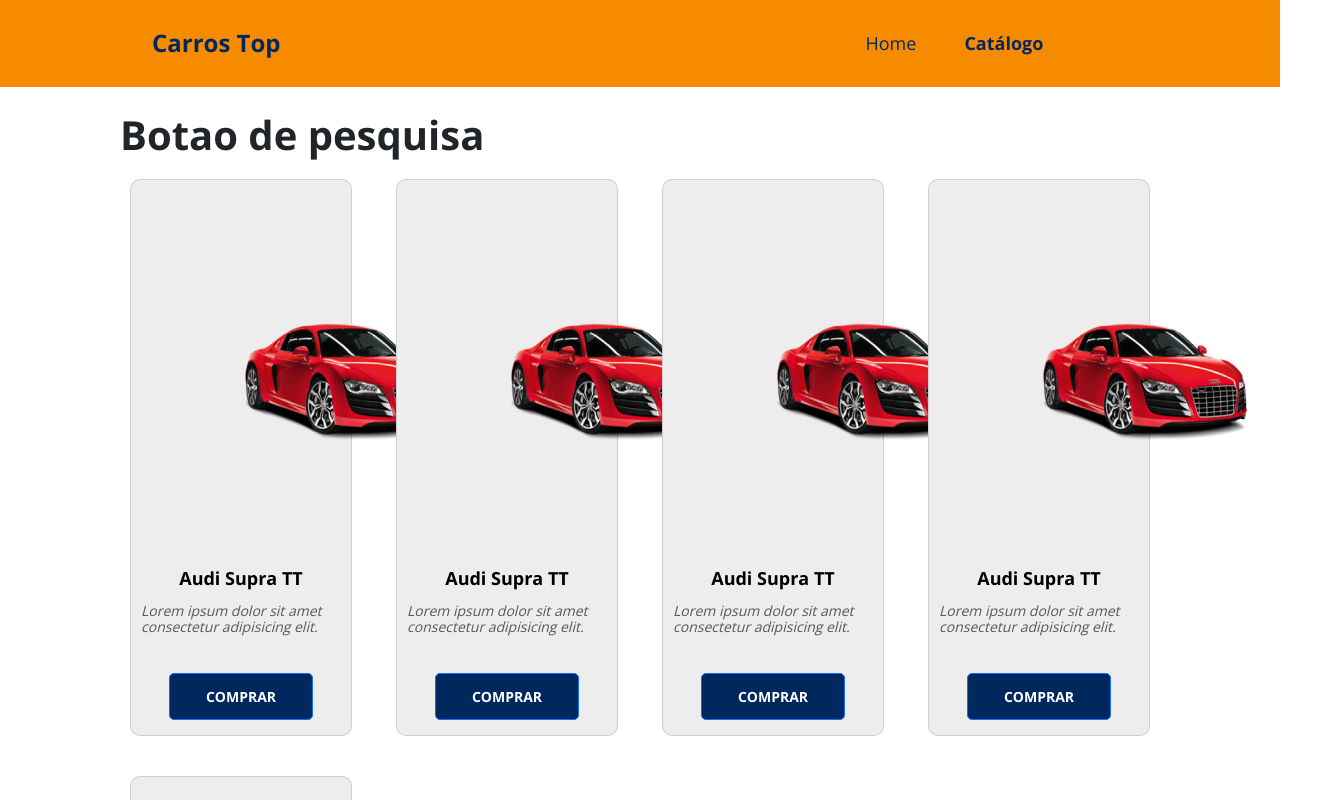
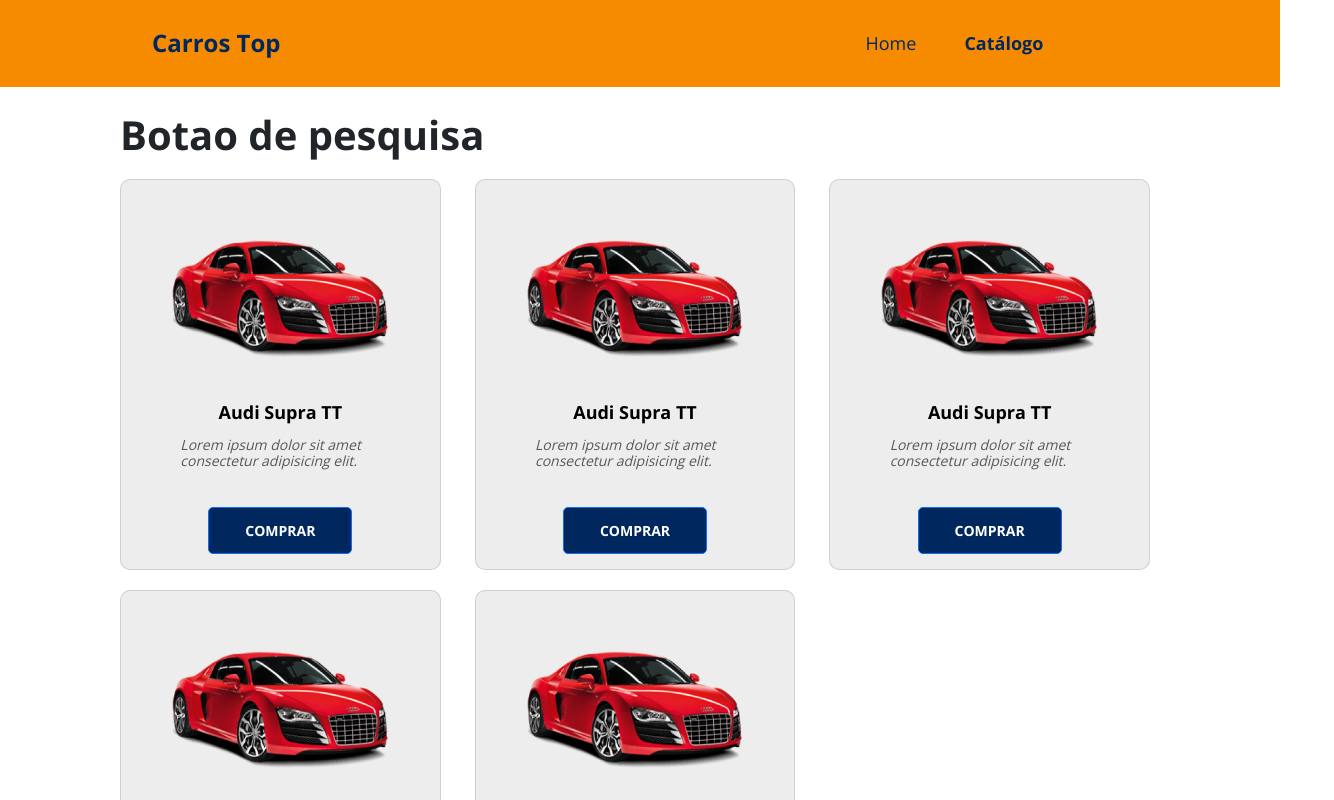
Before and after one commit to alexsandro-cristiano/desafio-layout, a React (Create React App) app: page /products in a window 1280 px wide. Shown: the top 800 px of the page, 1334 px wide, since content can reach past the window. Built offline with nearby package versions, Linux system fonts and the light colour scheme.

Commit message:
cartao de produto finalizado e responsivo

```diff
--- a/src/components/ProductCard/style.css
+++ b/src/components/ProductCard/style.css
@@ -2,26 +2,33 @@
     box-shadow: none;
     display: flex;
     flex-direction: column;
-    margin: 20px 10px;
+    margin-top: 20px;
+    margin-right: 10px;
+
 }
+
 .topCard {
     padding: 14px 43px 8px;
 }
+
 .topCard img {
     padding: 0;
     width: 100%;
 }
+
 .bottomCard {
     display: flex;
     flex-direction: column;
     align-items: center;
     padding-bottom: 15px;
 }
+
 .bottomCard h6 {
     color: #000;
     font-size: 18px;
     font-weight: 700;
 }
+
 .bottomCard .subtitle {
     font-style: italic;
     font-size: 14px;
@@ -34,9 +41,15 @@
     color: #585858;
     width: 200px;
 }
+
 @media (min-width: 1200px) {
+    .card {
+        box-shadow: none;
+        display: flex;
+        flex-direction: column;
+    }
     .topCard img {
-        padding: 0;
-        width: 221px;
+        margin: 0;
+
     }
 }
--- a/src/pages/Catalogo/index.tsx
+++ b/src/pages/Catalogo/index.tsx
@@ -5,19 +5,19 @@
     <div className="container my-4 ">
       <h1>Botao de pesquisa</h1>
       <div className="row">
-        <div className="col-sm-6 col-lg-4 col-xl-3">
+        <div className="col-sm-6 col-lg-4 col-xl-4">
           <ProductCard />
         </div>
-        <div className="col-sm-6 col-lg-4 col-xl-3">
+        <div className="col-sm-6 col-lg-4 col-xl-4">
           <ProductCard />
         </div>
-        <div className="col-sm-6 col-lg-4 col-xl-3">
+        <div className="col-sm-6 col-lg-4 col-xl-4">
           <ProductCard />
         </div>
-        <div className="col-sm-6 col-lg-4 col-xl-3">
+        <div className="col-sm-6 col-lg-4 col-xl-4">
           <ProductCard />
         </div>
-        <div className="col-sm-6 col-lg-4 col-xl-3">
+        <div className="col-sm-6 col-lg-4 col-xl-4">
           <ProductCard />
         </div>
       </div>
```
